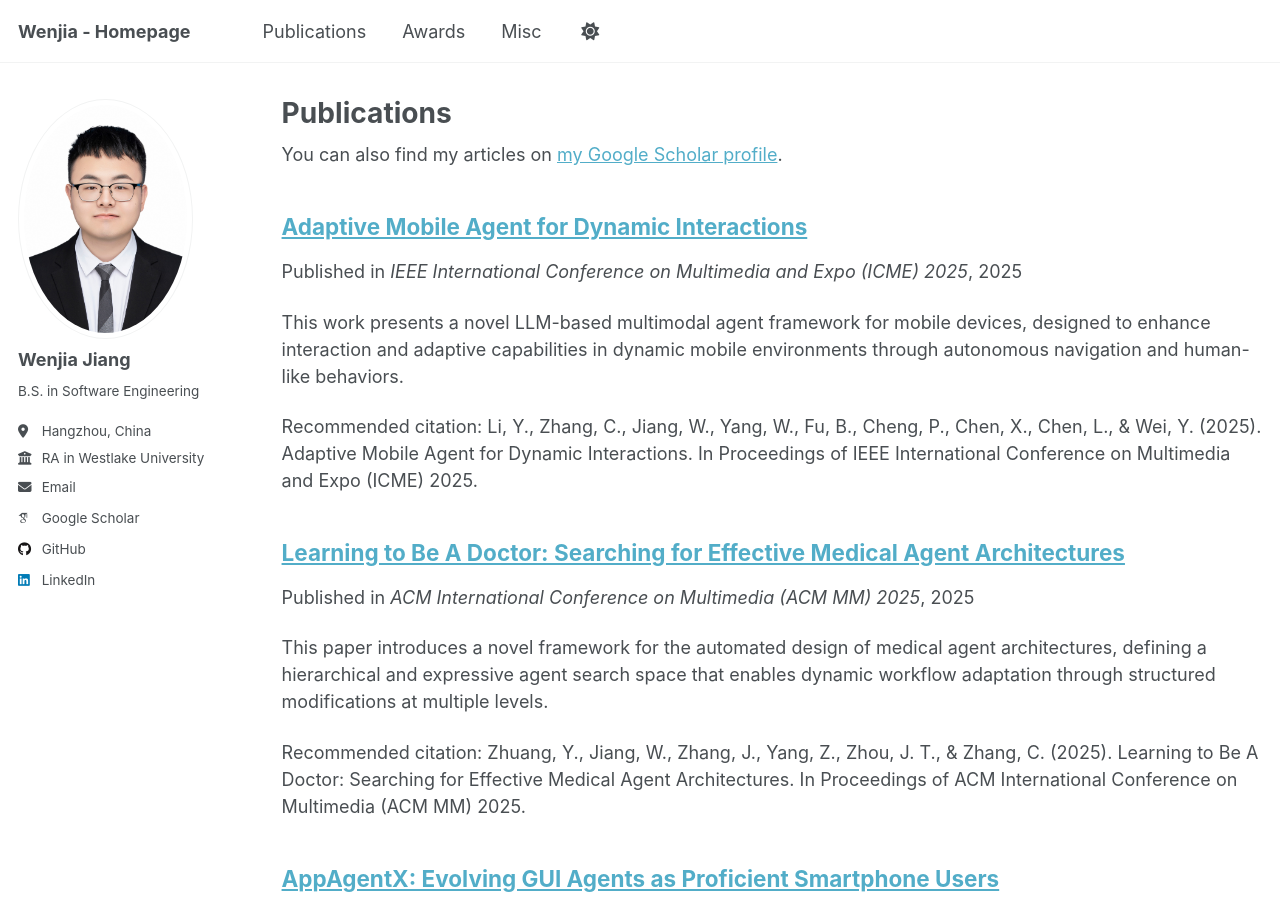
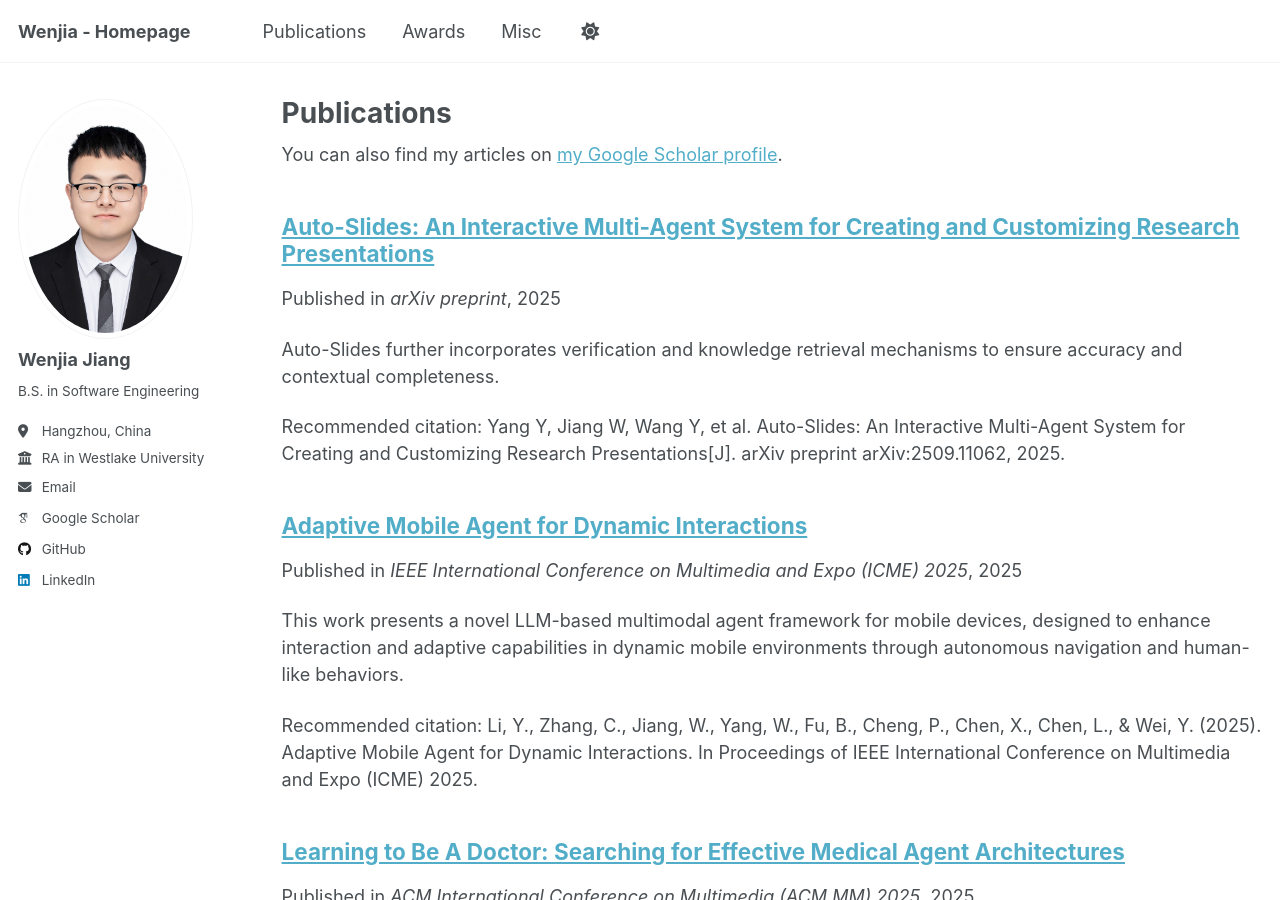
Before and after one commit to jwj1342/jwj1342.github.io, a Jekyll site: the page built from _pages/publications.html, in a window 1280 px wide and 900 px high. Built offline with Jekyll 4.4.1, drawn with Linux system fonts in a browser that asks for light colours; some web fonts are replaced; a script that is not in the unit is left out.

Commit message:
更新Google Scholar链接并新增研究论文

```diff
--- a/_config.yml
+++ b/_config.yml
@@ -34,7 +34,7 @@ author:
   # Academic websites
   academia: # URL
   arxiv: # URL - Update with the correct link to your profile
-  googlescholar: https://scholar.google.com/citations?user=kljYVvoAAAAJ&hl=zh-CN
+  googlescholar: https://scholar.google.com/citations?user=kljYVvoAAAAJ
   inspire-hep: # URL
   impactstory: # URL
   orcid:
--- /dev/null
+++ b/_publications/2025-09-18-AutoSlides.md
@@ -0,0 +1,14 @@
+---
+title: "Auto-Slides: An Interactive Multi-Agent System for Creating and Customizing Research Presentations"
+collection: publications
+permalink: /publication/2025-09-18-AutoSlides.md
+excerpt: "Auto-Slides further incorporates verification and knowledge retrieval mechanisms to ensure accuracy and contextual completeness. "
+date: 2025-09-18
+venue: "arXiv preprint"
+paperurl: "https://arxiv.org/abs/2509.11062"
+citation: "Yang Y, Jiang W, Wang Y, et al. Auto-Slides: An Interactive Multi-Agent System for Creating and Customizing Research Presentations[J]. arXiv preprint arXiv:2509.11062, 2025."
+---
+
+The rapid progress of large language models (LLMs) has opened new opportunities for education. While learners can interact with academic papers through LLM-powered dialogue, limitations still exist: absence of structured organization and high text reliance can impede systematic understanding and engagement with complex concepts. To address these challenges, we propose Auto-Slides, an LLM-driven system that converts research papers into pedagogically structured, multimodal slides (e.g., diagrams and tables). Drawing on cognitive science, it creates a presentation-oriented narrative and allows iterative refinement via an interactive editor, in order to match learners' knowledge level and goals.
+
+Auto-Slides further incorporates verification and knowledge retrieval mechanisms to ensure accuracy and contextual completeness. Through extensive user studies, Auto-Slides enhances learners' comprehension and engagement compared to conventional LLM-based reading. Our contributions lie in designing a multi-agent framework for transforming academic papers into pedagogically optimized slides and introducing interactive customization for personalized learning.
```
